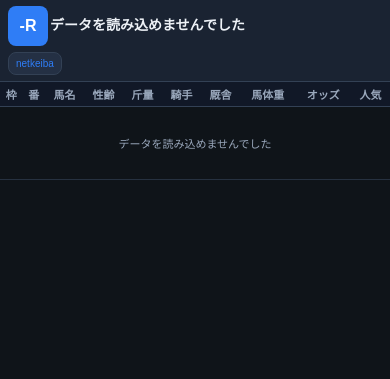
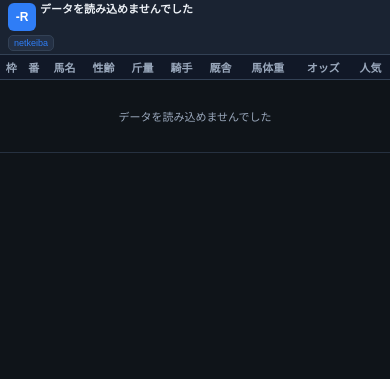
Before and after one commit to okajun777/keiba-viewer, a Flask app: template templates/index.html in a window 390 px wide. Shown: the part 75-454 px from the top of the page. Run offline with Flask 3, Linux system fonts and the light colour scheme; the template is opened without the code that fills it, so the values that code supplies are empty.

Commit message:
Shrink race header block on mobile.
Reduce 1R badge, title, and netkeiba link sizes and hide secondary race details on phones.

Co-authored-by: Cursor <cursoragent@cursor.com>

```diff
--- a/static/style.css
+++ b/static/style.css
@@ -169,10 +169,10 @@ button {
 
 .race-header {
   display: grid;
-  grid-template-columns: 56px 1fr auto;
-  gap: 10px;
+  grid-template-columns: 44px 1fr auto;
+  gap: 8px;
   align-items: center;
-  padding: 10px 12px;
+  padding: 6px 10px;
   background: var(--panel);
   border-bottom: 1px solid var(--border);
 }
@@ -180,17 +180,19 @@ button {
 .header-links {
   display: flex;
   flex-direction: column;
-  gap: 6px;
+  gap: 4px;
+  align-self: center;
 }
 
 .purchase-link {
   color: #fff;
   text-decoration: none;
-  font-size: 12px;
-  padding: 8px 10px;
-  border-radius: 10px;
+  font-size: 10px;
+  padding: 4px 6px;
+  border-radius: 6px;
   background: #d32f2f;
   text-align: center;
+  white-space: nowrap;
 }
 
 .odds-meta {
@@ -200,44 +202,47 @@ button {
 }
 
 .refresh-meta {
-  margin-top: 2px;
+  margin-top: 0;
   color: var(--muted);
-  font-size: 10px;
+  font-size: 9px;
+  line-height: 1.2;
 }
 
 .race-no {
-  width: 56px;
-  height: 56px;
+  width: 44px;
+  height: 44px;
   display: grid;
   place-items: center;
-  border-radius: 12px;
+  border-radius: 8px;
   background: var(--accent);
   color: #fff;
-  font-size: 22px;
+  font-size: 18px;
   font-weight: 800;
+  line-height: 1;
 }
 
 .race-meta h1 {
-  margin: 0 0 4px;
-  font-size: 18px;
-  line-height: 1.2;
+  margin: 0 0 2px;
+  font-size: 15px;
+  line-height: 1.15;
 }
 
 .race-meta p {
   margin: 0;
   color: var(--muted);
-  font-size: 12px;
-  line-height: 1.35;
+  font-size: 11px;
+  line-height: 1.2;
 }
 
 .source-link {
   color: var(--accent);
   text-decoration: none;
-  font-size: 12px;
-  padding: 8px 10px;
+  font-size: 10px;
+  padding: 4px 6px;
   border: 1px solid var(--border);
-  border-radius: 10px;
+  border-radius: 6px;
   background: var(--panel-2);
+  white-space: nowrap;
 }
 
 .table-wrap {
@@ -411,41 +416,49 @@ button {
   }
 
   .race-header {
-    padding: 6px 8px;
-    gap: 6px;
-    grid-template-columns: 40px 1fr auto;
+    padding: 3px 8px;
+    gap: 4px;
+    grid-template-columns: 28px 1fr auto;
+    align-items: start;
   }
 
   .race-no {
-    width: 40px;
-    height: 40px;
-    font-size: 16px;
-    border-radius: 8px;
+    width: 28px;
+    height: 28px;
+    font-size: 12px;
+    border-radius: 6px;
   }
 
   .race-meta h1 {
-    font-size: 14px;
-    margin-bottom: 2px;
+    font-size: 11px;
+    margin-bottom: 1px;
   }
 
   .race-meta p {
-    font-size: 10px;
-    line-height: 1.25;
+    font-size: 9px;
+    line-height: 1.15;
+  }
+
+  #raceData02,
+  .refresh-meta {
+    display: none;
   }
 
   .odds-meta {
-    font-size: 10px;
+    font-size: 9px;
+    margin-top: 0;
   }
 
   .source-link,
   .purchase-link {
-    font-size: 10px;
-    padding: 5px 7px;
-    border-radius: 8px;
+    font-size: 9px;
+    padding: 2px 5px;
+    border-radius: 5px;
   }
 
   .header-links {
-    gap: 4px;
+    gap: 2px;
+    align-self: start;
   }
 
   .shutuba-table {
@@ -474,17 +487,13 @@ button {
 
 @media (orientation: portrait) and (max-width: 900px) {
   .race-header {
-    grid-template-columns: 36px 1fr;
+    grid-template-columns: 28px 1fr;
   }
 
   .header-links {
     grid-column: 1 / -1;
     flex-direction: row;
     flex-wrap: wrap;
-  }
-
-  #raceData02 {
-    display: none;
   }
 }
 
@@ -533,25 +542,28 @@ button {
   }
 
   .race-header {
-    padding: 4px 8px;
-    grid-template-columns: 32px 1fr auto;
+    padding: 2px 8px;
+    grid-template-columns: 24px 1fr auto;
+    gap: 4px;
   }
 
   .race-no {
-    width: 32px;
-    height: 32px;
-    font-size: 14px;
+    width: 24px;
+    height: 24px;
+    font-size: 11px;
+    border-radius: 5px;
   }
 
   .race-meta h1 {
-    font-size: 12px;
+    font-size: 10px;
   }
 
   .race-meta p {
-    font-size: 9px;
+    font-size: 8px;
   }
 
-  #raceData02 {
+  #raceData02,
+  .refresh-meta {
     display: none;
   }
 
--- a/templates/index.html
+++ b/templates/index.html
@@ -6,7 +6,7 @@
   <meta name="apple-mobile-web-app-capable" content="yes">
   <meta name="mobile-web-app-capable" content="yes">
   <title>出馬表ビューア</title>
-  <link rel="stylesheet" href="{{ url_for('static', filename='style.css') }}?v=3">
+  <link rel="stylesheet" href="{{ url_for('static', filename='style.css') }}?v=4">
 </head>
 <body>
   <div class="app">
```
